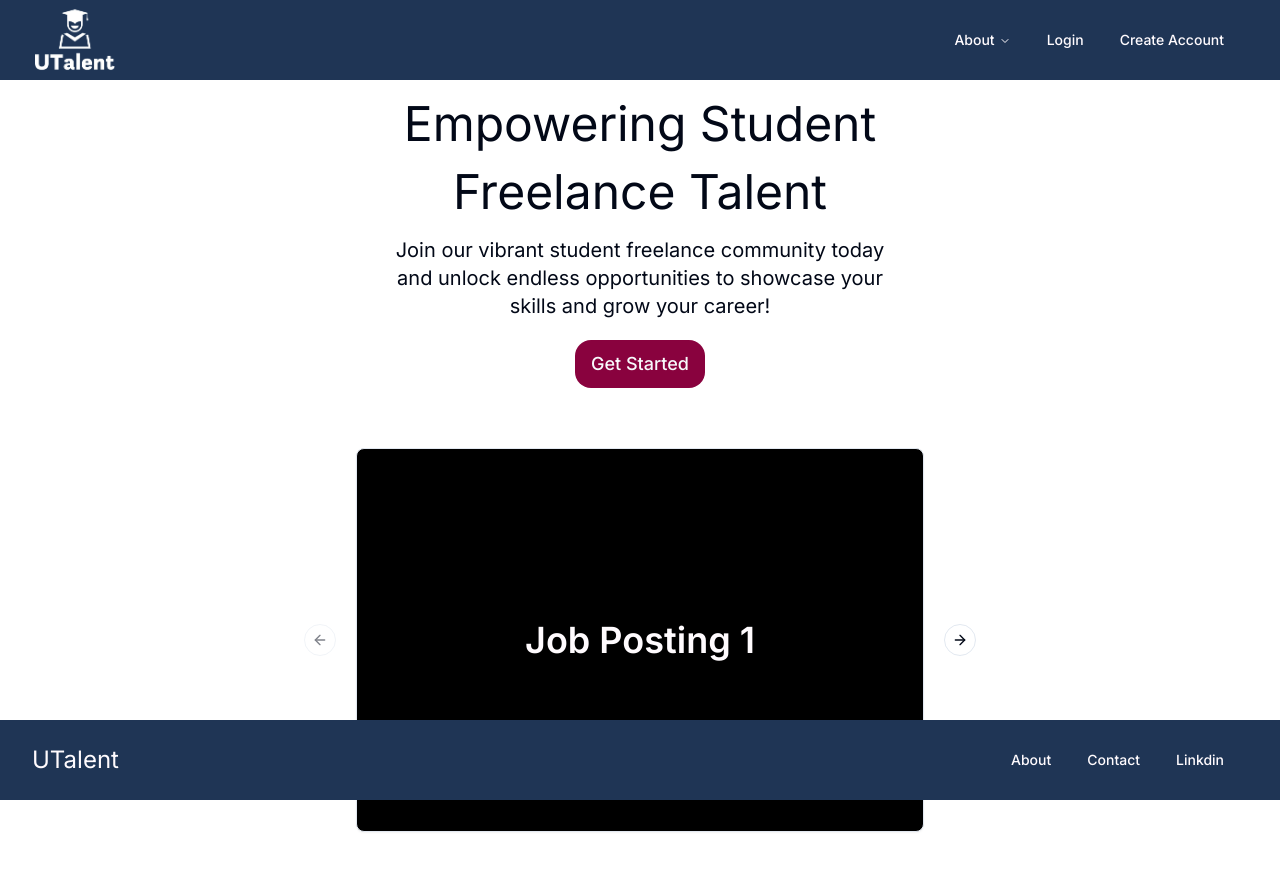
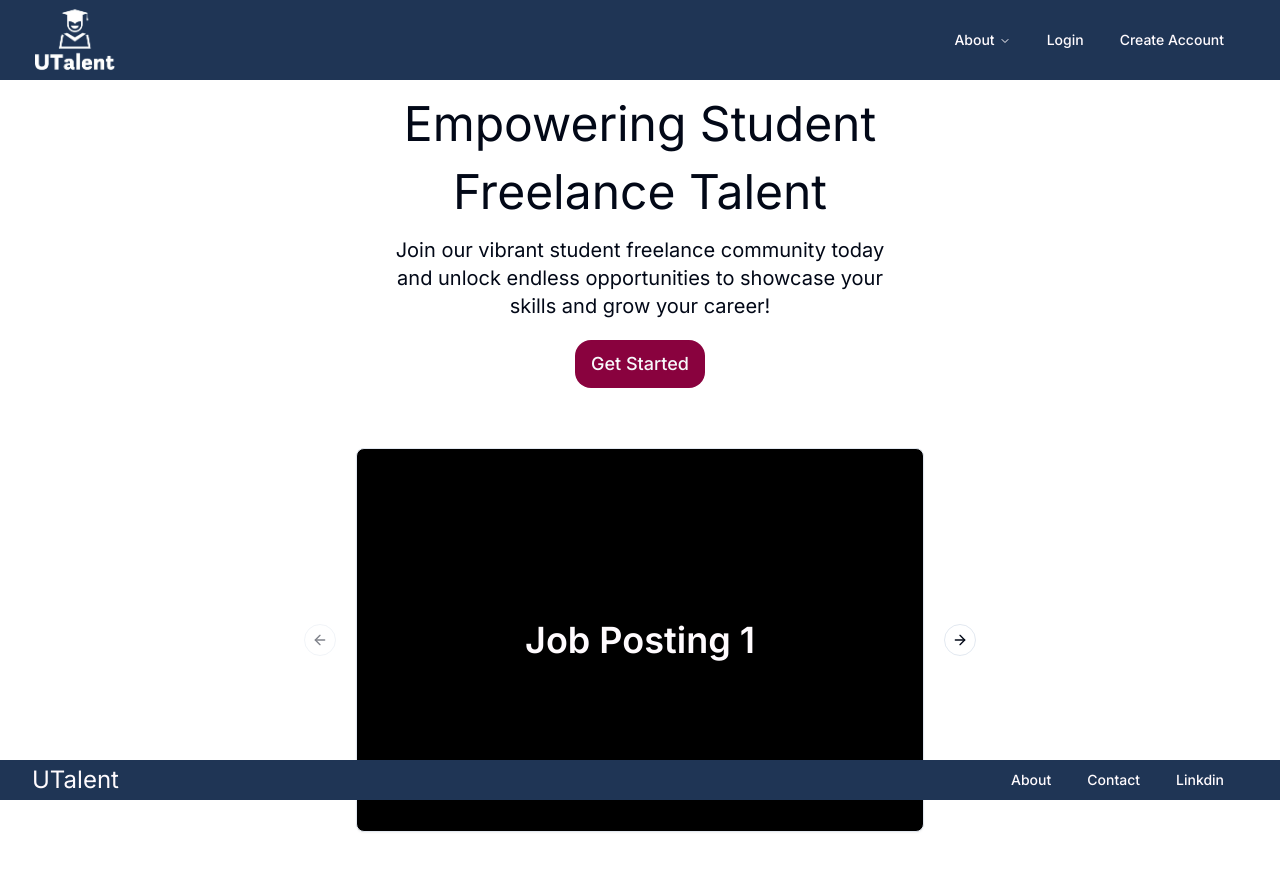
Before and after one commit to amanbhagat41/UTalent, a Next.js app: page / in a window 1280 px wide. Shown: the top 870 px of the page. Before the commit the page ends 836 px from the top, so only its background shows below. Built offline with nearby package versions, Linux system fonts and the light colour scheme.

Commit message:
changed footer size

```diff
--- a/src/app/page.js
+++ b/src/app/page.js
@@ -36,11 +36,11 @@ export default function Page() {
           </Link>
         </div>
       </div>
-      <div className="pt-14 flex items-center justify-center">
+      <div className="pt-14 flex items-center justify-center mb-10">
         <CarouselDemo></CarouselDemo>
       </div>
       <div>
-        <footer className="bg-error-100 h-20 w-full absolute left-0 bottom-0">
+        <footer className="bg-error-100 h-10 w-full absolute left-0 bottom-0 mt-10">
         <div className="flex items-center justify-between h-full">
           <h4 className="text-2xl text-error-200 ml-8">UTalent</h4>
           {/* <h4 className="flex justify-end flex-grow"></h4> */}
```
